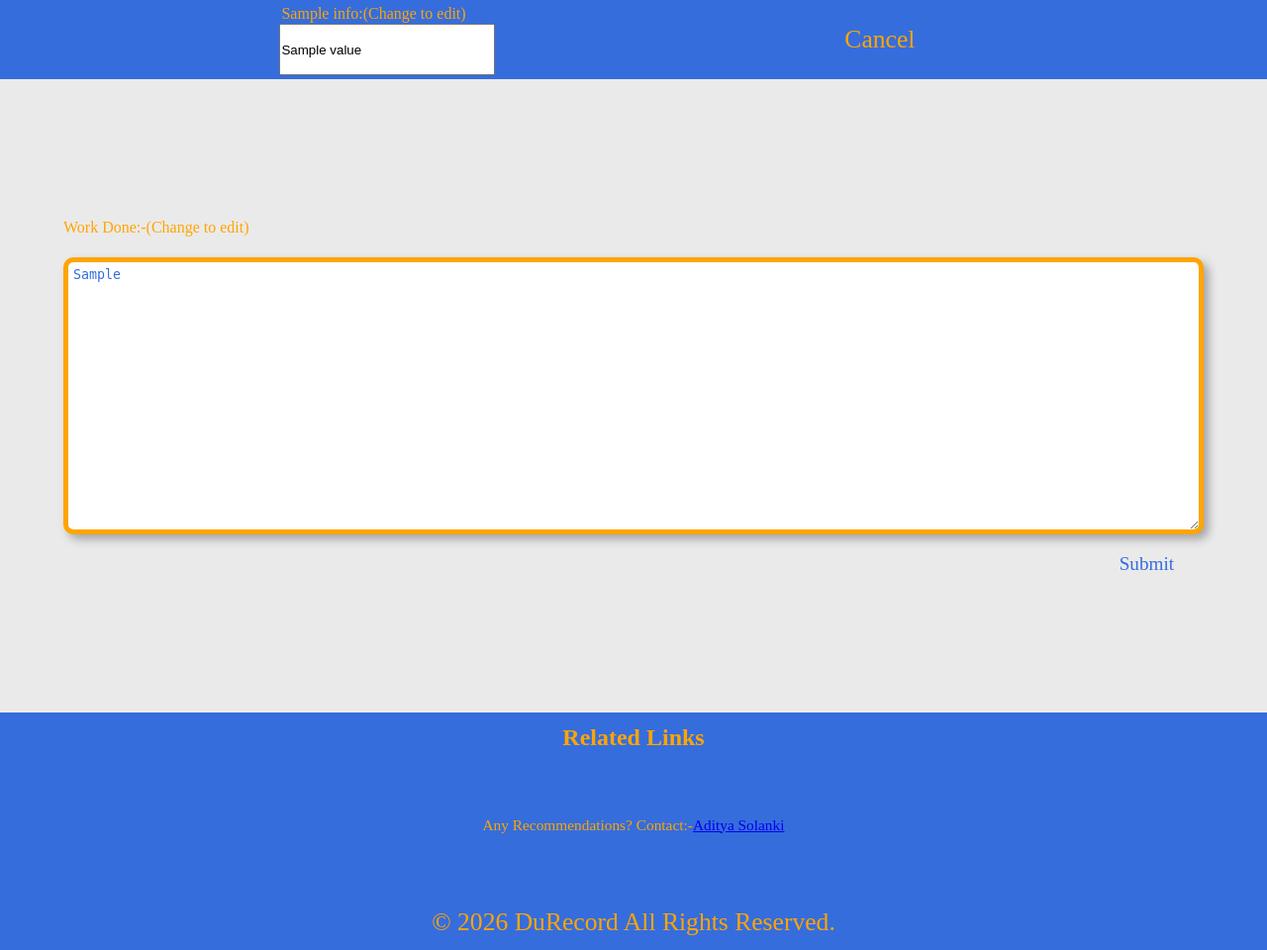
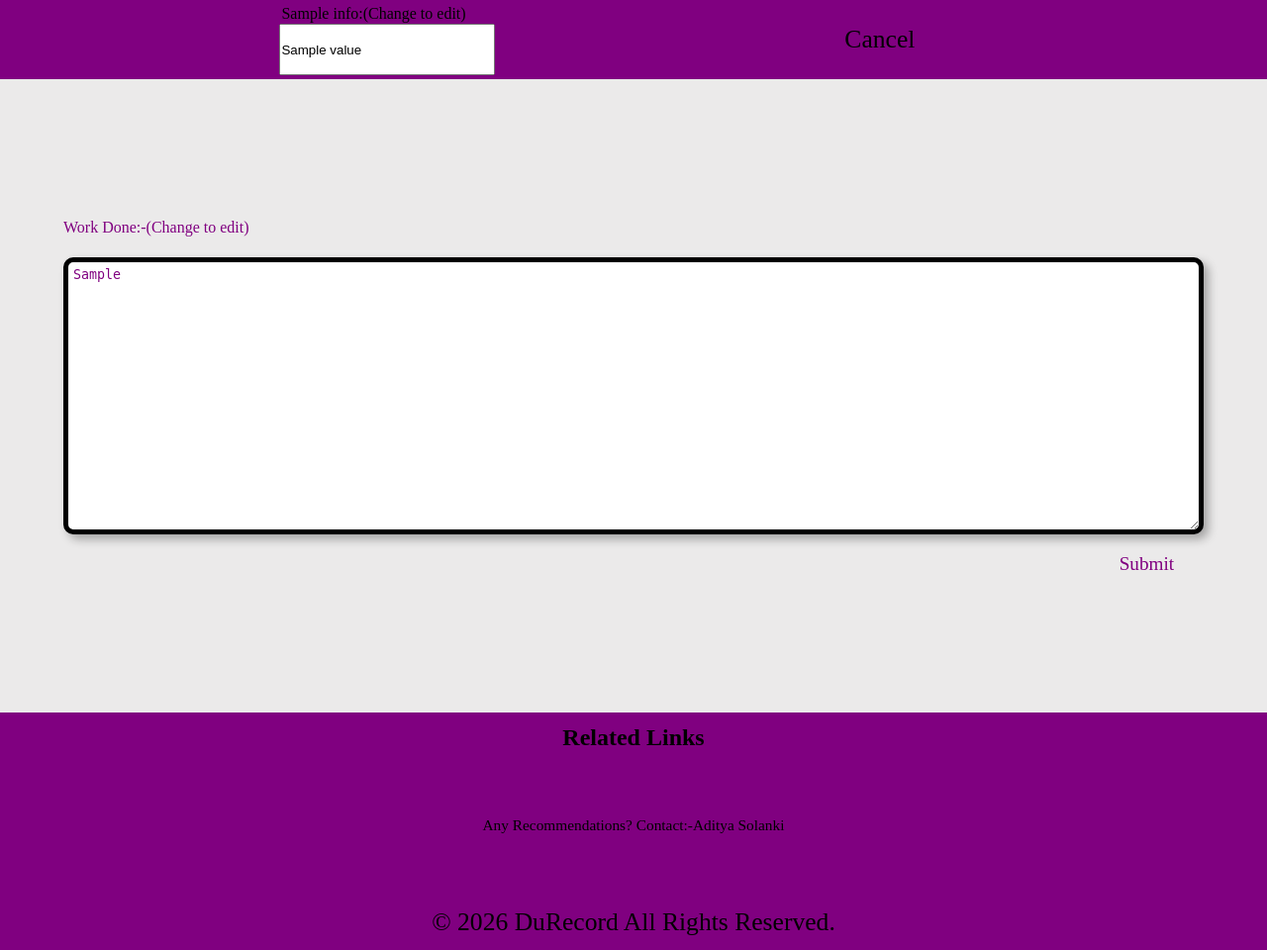
Before and after one commit to adityasolankitybsc2024-star/DuRecord, a Django app: template templates/Data.html in a window 1280 px wide. Shown: the whole page at 99% size. Run offline with Django 5.2, Linux system fonts and the light colour scheme; tables that the repository leaves empty hold one stand-in row (values such as "Sample post"); the template is opened without the code that fills it: values that come from a table or form of the project are taken from there, most other values are stand-ins (such as "Sample title", 1, 10 or a date in 2020).

Commit message:
Changed the color scheme of the website according to suggested by Sadaf.

```diff
--- a/DuRecord/settings.py
+++ b/DuRecord/settings.py
@@ -27,7 +27,7 @@
 
 
 # SECURITY WARNING: don't run with debug turned on in production!
-DEBUG = False
+DEBUG = True
 
 # SECURITY WARNING: keep the secret key used in production secret!
 if DEBUG == True:
--- a/static/Data.css
+++ b/static/Data.css
@@ -43,17 +43,17 @@
     display: flex;
     justify-content: flex-start;
     align-items: center;
-    color: orange;
+    color: purple;
 }
 #answer{
     height: 70%;
     width: 90%;
-    border: 5px solid orange;
+    border: 5px solid black;
     box-shadow: 5px 5px 10px rgba(0,0,0,0.3);
     padding: 5px;
     box-sizing: border-box;
     border-radius: 10px;
-    color: rgb(53, 109, 221);
+    color: purple;
 }
 #Edit{
     height: 10%;
@@ -65,7 +65,7 @@
 #Edit span{
     height: 90%;
     width: 10%;
-    color: rgb(53, 109, 221);
+    color: purple;
     font-size: 1.5vw;
     transition: color 300ms linear, transform 300ms linear;
     display: flex;
@@ -74,7 +74,7 @@
 }
 #Edit span:hover{
     transform: scale(1.1);
-    color: orange;
+    color: black;
     cursor: pointer;
 }
 @media screen and (orientation: portrait) {
--- a/static/homepage.css
+++ b/static/homepage.css
@@ -75,8 +75,8 @@
     display: flex;
     justify-content: space-evenly;
     align-items: center;
-    color: orange;
-    background-color: rgb(53, 109, 221);
+    color: black;
+    background-color: purple;
     z-index: 100;
     position: sticky;
     top: 0%;
@@ -249,8 +249,8 @@
 footer{
     height: 30vh;
     width: 100vw;
-    color: orange;
-    background-color: rgb(53, 109, 221);
+    color: black;
+    background-color: purple;
     display: grid;
     grid-template-columns: 95%;
     grid-template-rows: 75% 20%;
@@ -294,6 +294,14 @@
     justify-content: center;
     align-items: center;
     font-size: 1.2vw;
+}
+.links li a{
+    text-decoration: none;
+    color: black;
+    transition: color 300ms linear;
+}
+.links li a:hover{
+    color: yellowgreen;
 }
 #copyright{
     height: 100%;
```
Also changed, not shown: other parts of static/homepage.css (+17 -17 lines), static/profile.css (+6 -6 lines).
